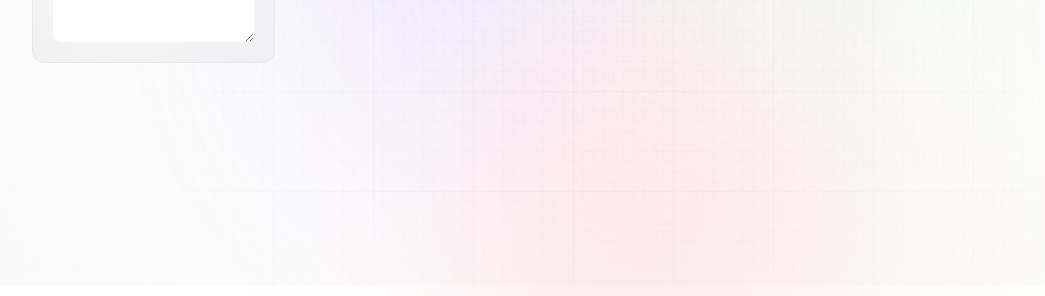
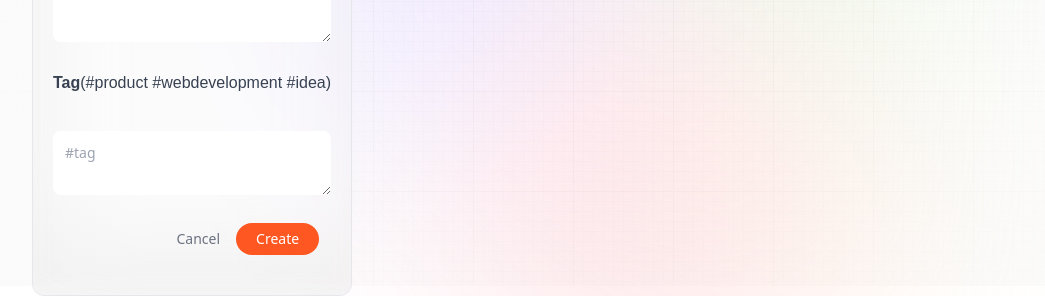
Before and after one commit to adarshsarangi/promptex, a Next.js app: page /create-prompt in a window 1280 px wide. Shown: the part 514-810 px from the top of the page, without its empty margins (32-1077 px from the left). Built offline with nearby package versions, Linux system fonts and the light colour scheme; no server answers.

Commit message:
chore: add form

```diff
--- a/components/Form.jsx
+++ b/components/Form.jsx
@@ -11,15 +11,34 @@
       onSubmit={handleSubmit}
       className='mt-10 wt-full max-w-2xl flex flex-col gap-7 glassmorphism'
       >
+
+
         <label><span className='font-satoshi font-semibold text-base text-gray-700'>Your AI prompt</span></label>
         <textarea
-        value = {post.prompt}
+          value = {post.prompt}
           onChange={(e)=>setPost({ ...post , prompt : e.target.value})}
           placeholder='write your prompt here'
           required
           className='form_textarea'
         >
         </textarea>
+        <label><span className='font-satoshi font-semibold text-base text-gray-700'>Tag<span className='font-normal'>(#product #webdevelopment #idea)</span></span></label>
+        <textarea
+          value = {post.prompt}
+          onChange={(e)=>setPost({ ...post , prompt : e.target.value})}
+          placeholder='#tag'
+          required
+          className='form_input'
+        >
+        </textarea>
+        <div className='flex-end mx-3 mb-5 gap-4'>
+        <Link href="/" className='text-gray-500 text-sm'>
+        Cancel
+        </Link>
+        <button type="submit" disabled={submitting} className='px-5 py-1.5 text-sm bg-primary-orange rounded-full text-white'>
+        {submitting ? `${type}...` : type}
+        </button>
+        </div>
       </form>
     </section>
   )
```
